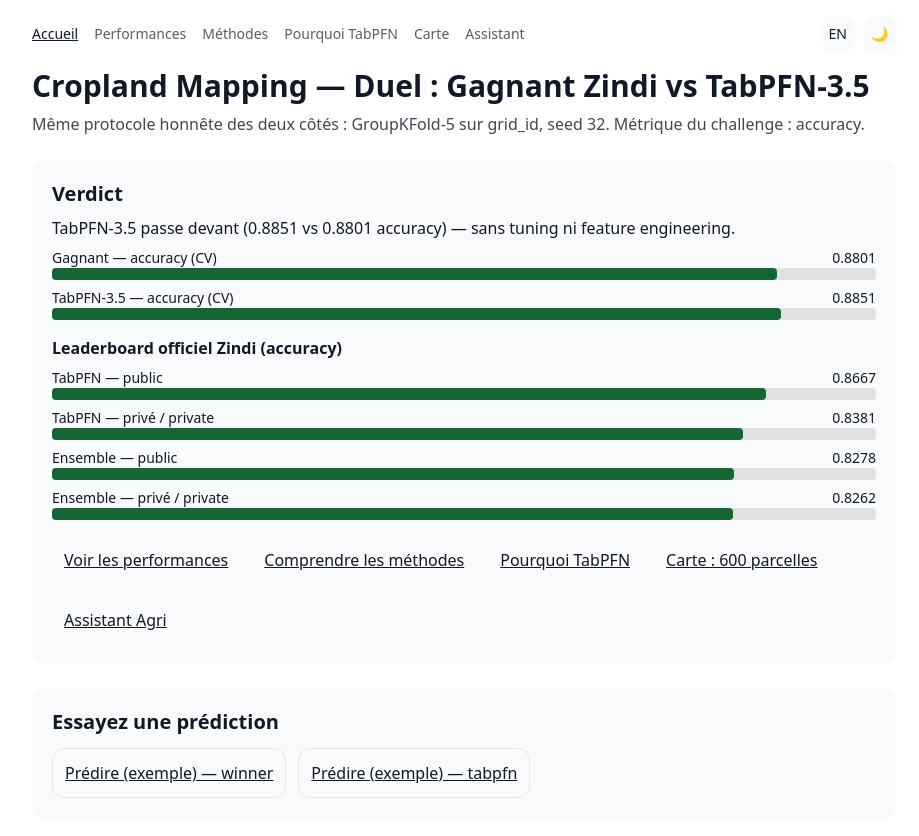
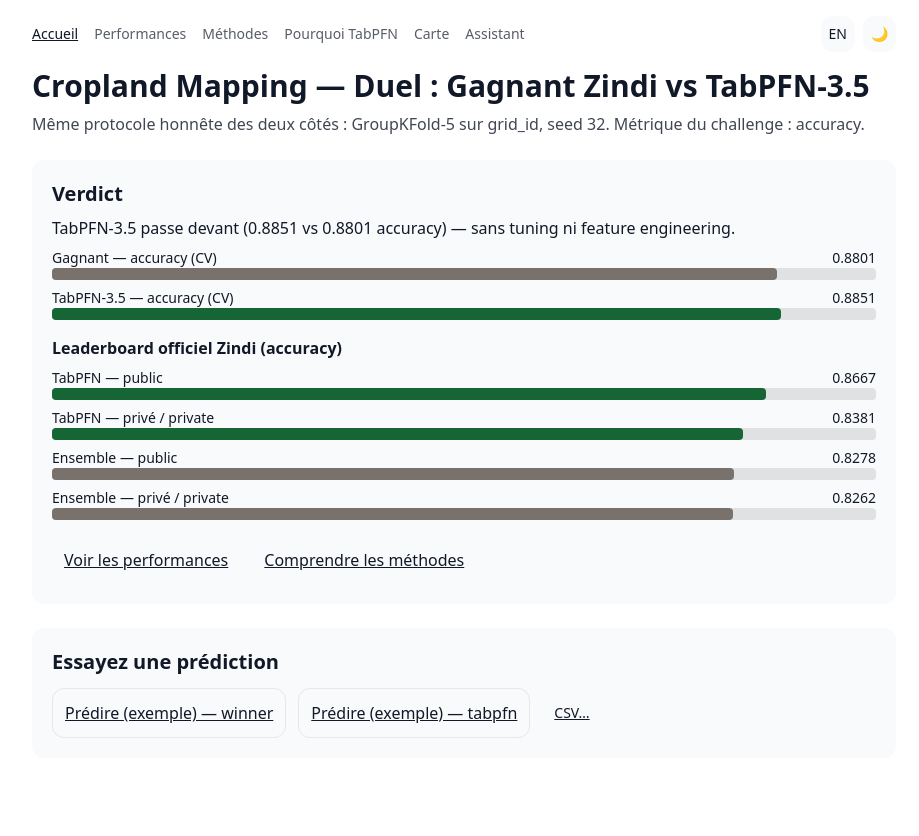
Before and after one commit to VinyVan/cropland-tabpfn-showdown, a Next.js app in the folder web/: page / in a window 1280 px wide. Shown: the top 836 px of the page, without its empty margins (176-1095 px from the left). Built offline with nearby package versions, Linux system fonts and the light colour scheme.

Commit message:
feat: verdict colors, 2 links, CSV upload + gauge on home demo

```diff
--- a/web/app/page.tsx
+++ b/web/app/page.tsx
@@ -9,6 +9,8 @@
 export default function Home() {
   const [lang, setLang] = useLang();
   const [result, setResult] = useState<string>("");
+  const [gauge, setGauge] = useState<number | null>(null);
+  const [csvText, setCsvText] = useState<string | null>(null);
   const [loading, setLoading] = useState<string | null>(null);
 
   const w = showdown.winner.acc;
@@ -21,14 +23,24 @@
   async function demoPredict(model: "winner" | "tabpfn") {
     setLoading(model);
     setResult("");
+    setGauge(null);
     try {
-      const sample = await fetch("/api/py/sample").then((r) => r.json());
+      let body: string;
+      let ctype = "application/json";
+      if (csvText) {
+        body = csvText;
+        ctype = "text/csv";
+      } else {
+        const sample = await fetch("/api/py/sample").then((r) => r.json());
+        body = JSON.stringify(sample.row ?? sample);
+      }
       const res = await fetch(`/api/py/predict?model=${model}`, {
         method: "POST",
-        headers: { "content-type": "application/json" },
-        body: JSON.stringify(sample.row ?? sample),
+        headers: { "content-type": ctype },
+        body,
       }).then((r) => r.json());
       setResult(`${model}: label=${res.label} proba=${res.proba}`);
+      if (typeof res.proba === "number") setGauge(res.proba);
     } catch (e) {
       setResult(`error: ${String(e)}`);
     } finally {
@@ -36,13 +48,13 @@
     }
   }
 
-  const allLinks = [
-    { href: "/performances", label: tr(lang, dict.home.cta_perf) },
-    { href: "/methodes", label: tr(lang, dict.home.cta_methods) },
-    { href: "/pourquoi-tabpfn", label: tr(lang, dict.home.secWhy) },
-    { href: "/carte", label: tr(lang, dict.home.secMap) },
-    { href: "/assistant", label: tr(lang, dict.home.secAssistant) },
-  ];
+  function onCsv(e: React.ChangeEvent<HTMLInputElement>) {
+    const f = e.target.files?.[0];
+    if (!f) return;
+    const rd = new FileReader();
+    rd.onload = () => setCsvText(String(rd.result ?? ""));
+    rd.readAsText(f);
+  }
 
   return (
     <>
@@ -53,25 +65,26 @@
       <section className="card mt-6">
         <h2 className="text-xl font-semibold">{tr(lang, dict.home.verdict)}</h2>
         <p className="mt-2">{tr(lang, verdict)}</p>
-        <Bar label={`${tr(lang, dict.common.winner)} — accuracy (CV)`} value={w} />
+        <Bar label={`${tr(lang, dict.common.winner)} — accuracy (CV)`} value={w} color="var(--winner, #B08945)" />
         <Bar label={`${tr(lang, dict.common.tabpfn)} — accuracy (CV)`} value={t} />
         <h3 className="mt-4 font-semibold">{tr(lang, dict.lb.title)}</h3>
         <Bar label="TabPFN — public" value={0.8667} />
         <Bar label="TabPFN — privé / private" value={0.8381} />
-        <Bar label="Ensemble — public" value={0.8278} />
-        <Bar label="Ensemble — privé / private" value={0.8262} />
+        <Bar label="Ensemble — public" value={0.8278} color="var(--winner, #B08945)" />
+        <Bar label="Ensemble — privé / private" value={0.8262} color="var(--winner, #B08945)" />
         <div className="mt-4 flex flex-wrap gap-3">
-          {allLinks.map((l) => (
-            <Link key={l.href} className="card !p-3 font-medium underline" href={l.href}>
-              {l.label}
-            </Link>
-          ))}
+          <Link className="card !p-3 font-medium underline" href="/performances">
+            {tr(lang, dict.home.cta_perf)}
+          </Link>
+          <Link className="card !p-3 font-medium underline" href="/methodes">
+            {tr(lang, dict.home.cta_methods)}
+          </Link>
         </div>
       </section>
 
       <section className="card mt-6">
         <h2 className="text-xl font-semibold">{tr(lang, dict.home.demo)}</h2>
-        <div className="mt-3 flex gap-3">
+        <div className="mt-3 flex flex-wrap items-center gap-3">
           {(["winner", "tabpfn"] as const).map((m) => (
             <button
               key={m}
@@ -82,8 +95,28 @@
               {loading === m ? "…" : `${tr(lang, dict.home.predict)} — ${m}`}
             </button>
           ))}
+          <label className="card !p-3 text-sm underline cursor-pointer">
+            {csvText ? "CSV ✓" : "CSV…"}
+            <input type="file" accept=".csv" className="hidden" onChange={onCsv} />
+          </label>
+          {csvText && (
+            <button className="text-sm underline opacity-70" onClick={() => setCsvText(null)}>
+              ✕
+            </button>
+          )}
         </div>
         {result && <p className="mt-3 font-mono text-sm">{result}</p>}
+        {gauge !== null && (
+          <div className="mt-2">
+            <div className="h-3 rounded bg-black/10">
+              <div
+                className="h-3 rounded"
+                style={{ width: `${Math.round(gauge * 100)}%`, background: "var(--accent)" }}
+              />
+            </div>
+            <p className="mt-1 text-xs opacity-70">p = {gauge.toFixed(4)}</p>
+          </div>
+        )}
       </section>
     </>
   );
```
